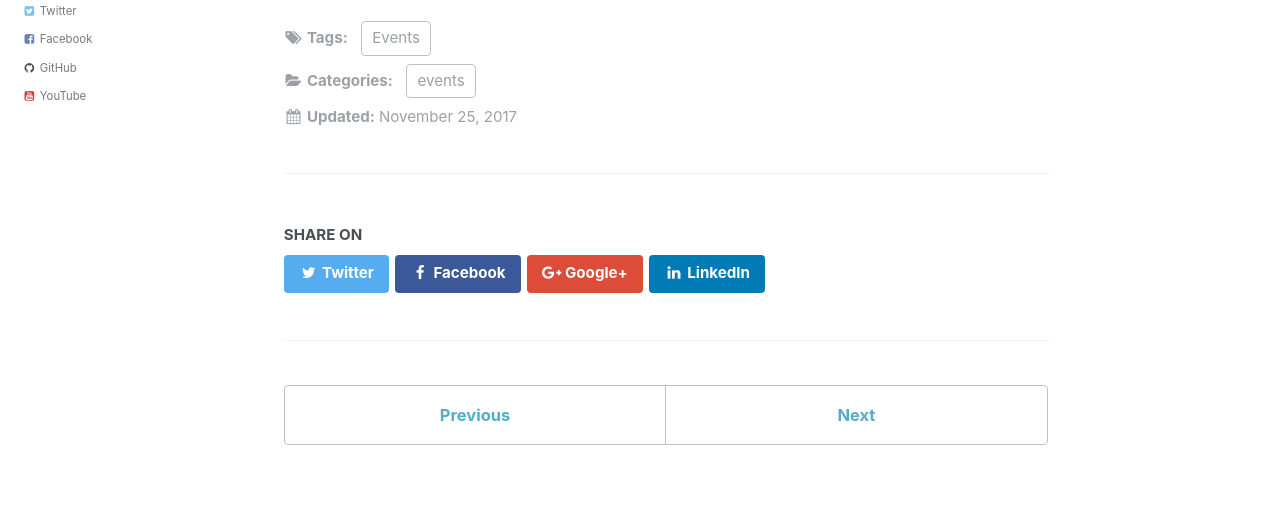
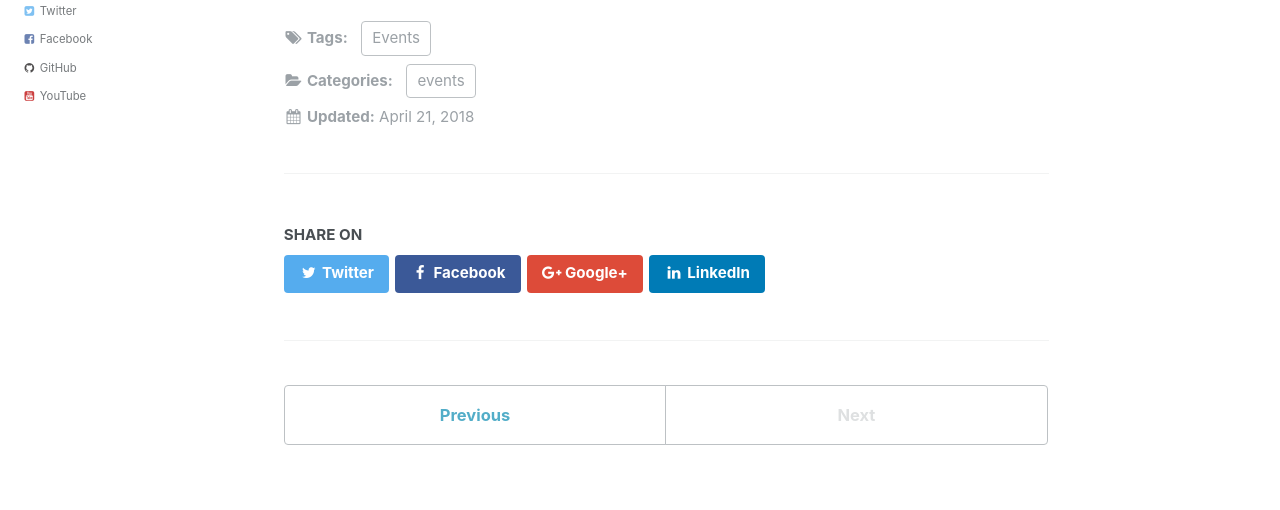
Before and after one commit to AzugBe/azugbe.github.io, a Jekyll site: the page built from _posts/events/2018-04-21---global-azure-bootcamp.md, in a window 1280 px wide and 900 px high, scrolled down 1100 px. Shown: the part 236-746 px from the top of the window. Built offline with Jekyll 4.4.1, drawn with Linux system fonts in a browser that asks for light colours.

Commit message:
Fix broken link on homepage & post date of event (#37)

```diff
--- a/_posts/events/2018-04-21---global-azure-bootcamp.md
+++ b/_posts/events/2018-04-21---global-azure-bootcamp.md
@@ -1,7 +1,7 @@
 ---
 layout: single
 title: "2018-04-21 - Global Azure Bootcamp 2018"
-date: 2017-11-25 13:37:00 +0000
+date: 2018-04-21 13:37:00 +0000
 comments: true
 published: true
 categories: ["events"]
@@ -10,7 +10,7 @@ alias: ["/events/2018-04-21---global-azure-bootcamp"]
 author: Tom Kerkhove
 redirect_from:
  - /events/2018-04-21---global-azure-bootcamp.html
- - /events/2018/04/2112/global-azure-bootcamp.html
+ - /events/2018/04/21/global-azure-bootcamp.html
 ---
 
 AZUG is glad to support the 6th edition of the Global Azure Bootcamp by hosting an event on Saturday 21nd of April in Belgium.
```
Also changed, not shown: index.md (+1 -1 lines).
